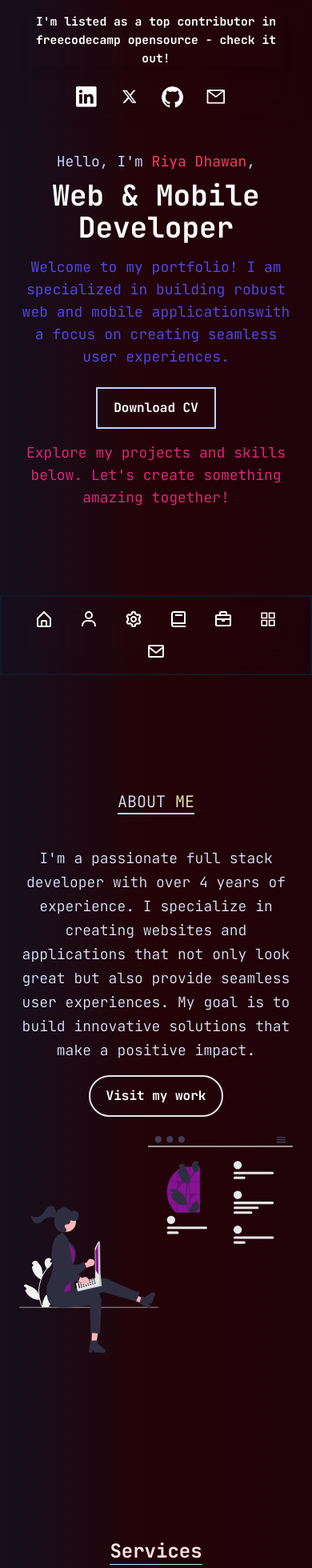
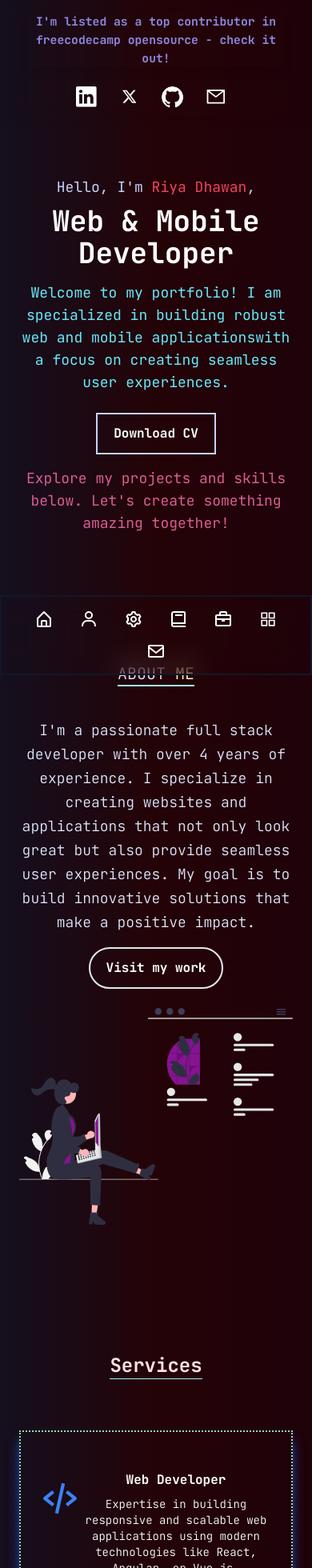
Before and after one commit to Riya267/myportfolio, a React (Create React App) app: page / in a window 390 px wide. Shown: the top 1960 px of the page at 80% size. Built offline with nearby package versions, Linux system fonts and the light colour scheme.

Commit message:
ui changes added

```diff
--- a/src/components/About.tsx
+++ b/src/components/About.tsx
@@ -3,7 +3,7 @@ import { motion } from 'framer-motion'
 
 const About: React.FC = () => {
   return (
-    <section id="about" className="font-jetBrains pt-48 lg:py-20 font-light">
+    <section id="about" className="font-jetBrains pt-40 lg:py-20 font-light">
       <div className="container lg:p-10">
         <div className="flex flex-col items-center">
           <p className="mb-6 text-xl border-b-2 border-cyan-200 text-indigo-100">
--- a/src/components/Banner.tsx
+++ b/src/components/Banner.tsx
@@ -31,7 +31,7 @@ const Banner: React.FC<BannerProps> = ({ link, message }) => {
         href={link}
         target="_blank"
         rel="noopener noreferrer"
-        className="text-lg font-bold"
+        className="text-lg font-bold text-[#8f87de]"
       >
         {message}
       </a>
--- a/src/components/Home.tsx
+++ b/src/components/Home.tsx
@@ -11,7 +11,7 @@ const Home: React.FC = () => {
   }
 
   return (
-    <section id="home" className="font-jetBrains pt-[8rem] pb-[10rem] lg:py-20">
+    <section id="home" className="font-jetBrains pt-40 lg:py-20">
       <div className="container lg:p-10 flex flex-col justify-center items-center text-center">
         <p className="text-lg md:text-xl lg:text-2xl text-indigo-200">
           Hello, I'm <span className="text-rose-500">Riya Dhawan</span>,
@@ -19,7 +19,7 @@ const Home: React.FC = () => {
         <p className="text-4xl md:text-5xl lg:text-5xl font-bold text-white mt-2">
           Web & Mobile Developer
         </p>
-        <p className="text-lg text-indigo-600 mt-4 text-center">
+        <p className="text-lg text-cyan-300 mt-4 text-center">
           Welcome to my portfolio! I am specialized in building robust web and
           mobile applications
           <br className="sm:block hidden" />
@@ -36,7 +36,7 @@ const Home: React.FC = () => {
         </motion.button>
       </div>
 
-      <div className="mt-4 text-center text-pink-600">
+      <div className="mt-4 text-center text-[#da5d94]">
         <motion.p
           initial={{ opacity: 0, y: 20 }}
           animate={{ opacity: 1, y: 0 }}
--- a/src/components/Projects.tsx
+++ b/src/components/Projects.tsx
@@ -82,7 +82,7 @@ const ProjectsGrid: React.FC = () => {
   }
 
   return projects?.length !== 0 ? (
-    <section id="projects" className="font-light pt-48 lg:py-20">
+    <section id="projects" className="font-light pt-40 lg:py-20">
       <div className="container font-jetBrains flex flex-col items-center lg:p-10">
         <p className="mb-6 text-xl border-b-2 border-cyan-200 text-indigo-100">
           My <span className="text-fuchsia-200">PROJECTS</span>
--- a/src/components/Services.tsx
+++ b/src/components/Services.tsx
@@ -32,9 +32,9 @@ const Services: React.FC = () => {
   return (
     <section
       id="services"
-      className="container font-jetBrains pt-48 lg:py-20 font-light"
+      className="container font-jetBrains pt-40 lg:py-20 font-light"
     >
-      <div className="flex flex-col items-center mt-10 ">
+      <div className="flex flex-col items-center">
         <p className="mb-6 text-2xl font-bold border-b border-cyan-200 text-red-100">
           Services
         </p>
--- a/src/components/Skills.tsx
+++ b/src/components/Skills.tsx
@@ -3,7 +3,7 @@ import { skillBadges } from '../constants/index'
 
 const Skills: React.FC = () => {
   return (
-    <section id="skills" className="font-jetBrains pt-48 lg:py-20 font-light">
+    <section id="skills" className="font-jetBrains pt-40 lg:py-20 font-light">
       <div className="container flex flex-col justify-center items-center lg:p-10">
         <p className="mb-6 text-xl border-b-2 border-cyan-200 text-indigo-100 text-center w-fit ">
           MY <span className="text-rose-200">SKILLS</span>
--- a/src/components/Work.tsx
+++ b/src/components/Work.tsx
@@ -71,7 +71,7 @@ const ExperienceCard: React.FC<ExperienceCardProps> = ({
 
 const Work: React.FC = () => {
   return (
-    <section id="work" className="font-jetBrains pt-48 lg:py-20 font-light">
+    <section id="work" className="font-jetBrains pt-40 lg:py-20 font-light">
       <div className="container mx-auto lg:p-10">
         <div className="flex flex-col items-center">
           <p className="mb-6 text-xl border-b-2 border-cyan-200 text-indigo-100">
```
